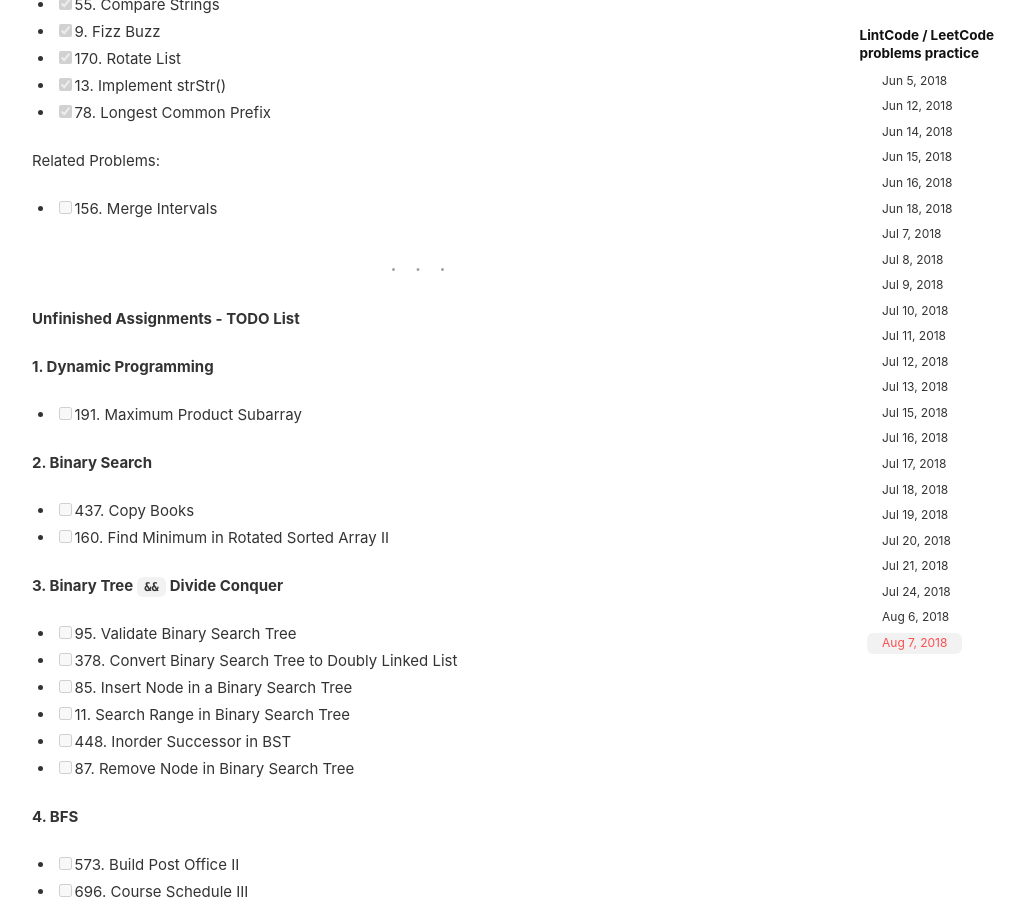
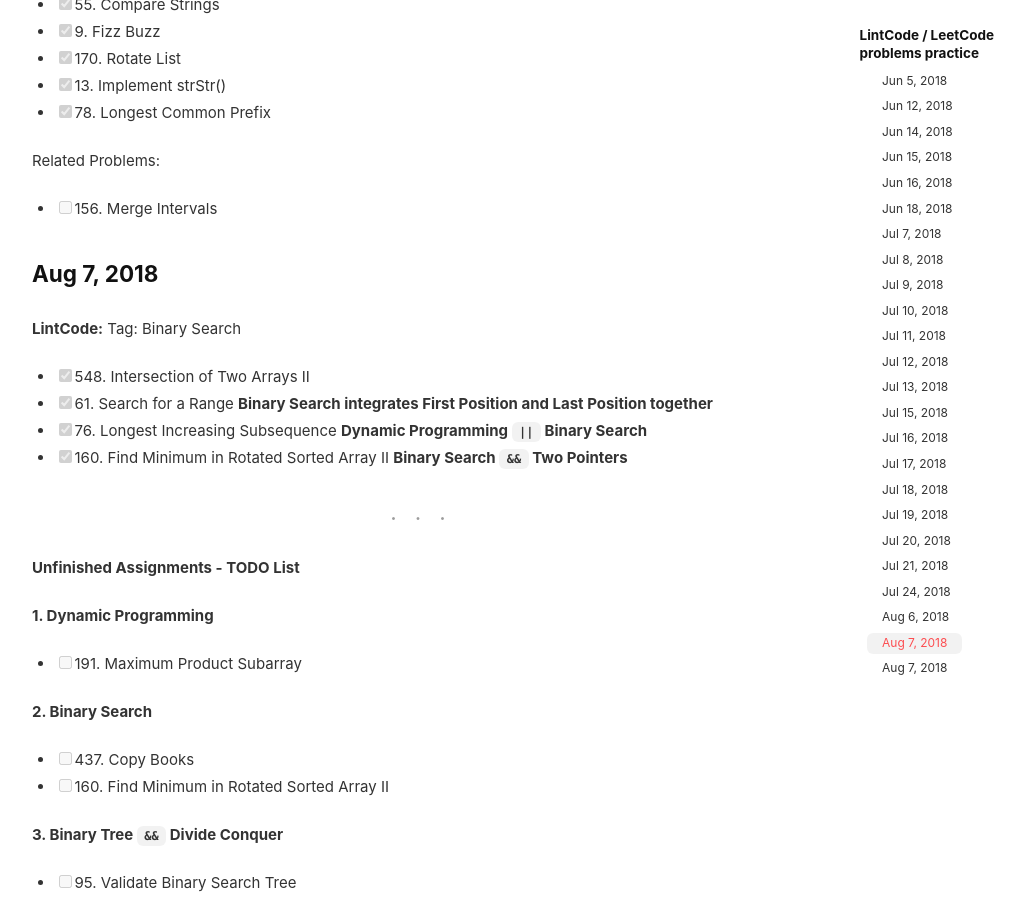
Before and after one commit to Zhenye-Na/blog, a Jekyll site: the page built from _posts/2018-06-05-problem-practice.md, in a window 1280 px wide and 900 px high, scrolled down 7293 px. Shown: the whole window, without its empty margins (103-1128 px from the left). Built offline with Jekyll 4.4.1, drawn with Linux system fonts in a browser that asks for light colours; nearby versions of some CDN libraries; comment, search, counter and statistics services are not loaded.

Commit message:
update log

```diff
--- a/_posts/2018-06-05-problem-practice.md
+++ b/_posts/2018-06-05-problem-practice.md
@@ -302,6 +302,18 @@
 - [ ] 156. Merge Intervals
 
 
+### Aug 7, 2018
+
+**LintCode:** Tag: Binary Search
+
+- [x] 548. Intersection of Two Arrays II
+- [x] 61. Search for a Range **Binary Search integrates First Position and Last Position together**
+- [x] 76. Longest Increasing Subsequence **Dynamic Programming `||` Binary Search**
+- [x] 160. Find Minimum in Rotated Sorted Array II **Binary Search `&&` Two Pointers**
+
+
+
+
 
 
 * * *
```
